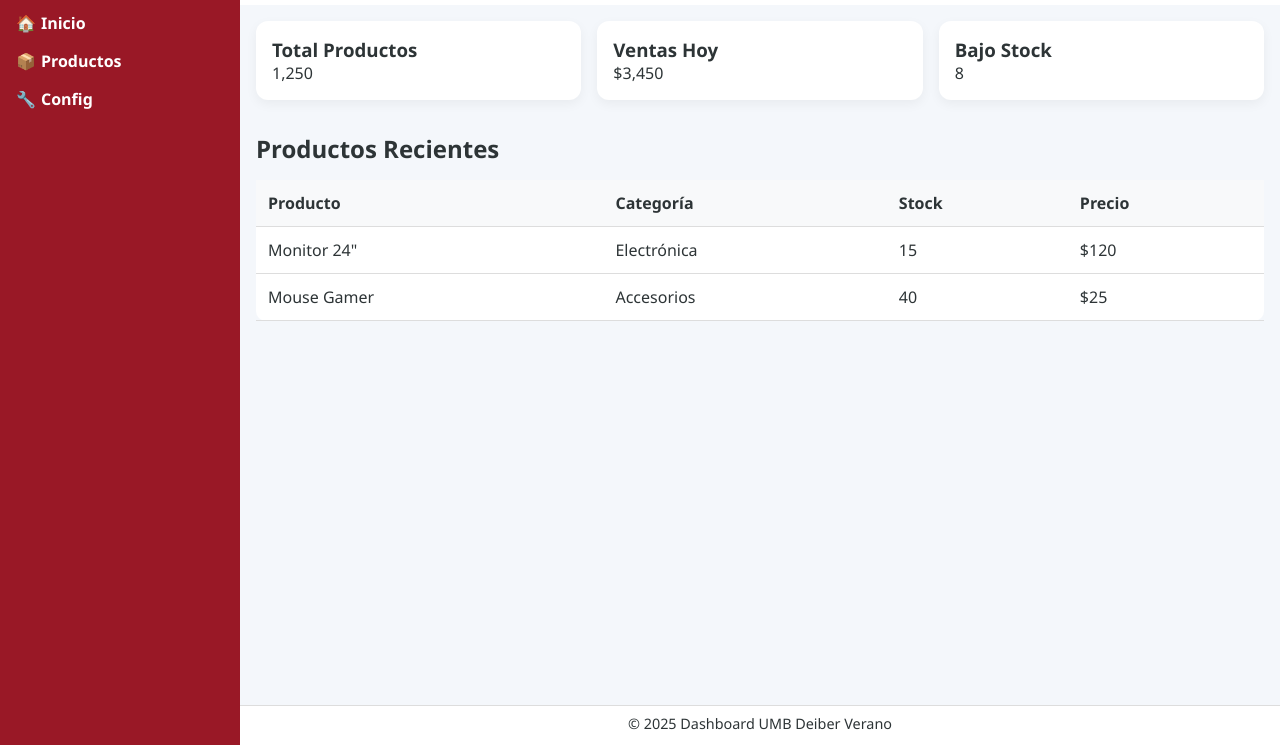
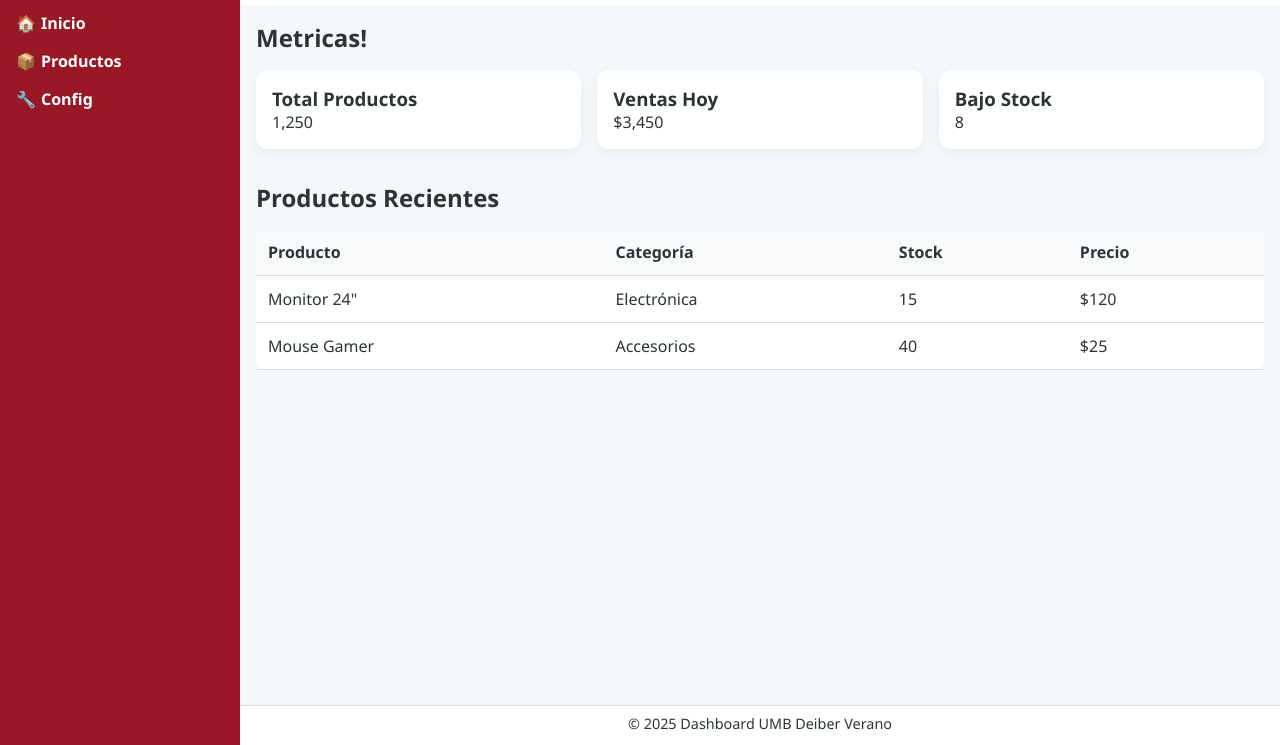
Before and after one commit to DeiverV/Web-Design-Activity-2-Dashboard, a plain HTML site: page index.html in a window 1280 px wide. Shown: the part 55-800 px from the top of the page. Drawn offline with Linux system fonts and the light colour scheme.

Commit message:
W3C fixes

```diff
--- a/index.html
+++ b/index.html
@@ -9,7 +9,7 @@
   <body>
     <div class="dashboard">
       <!-- Sidebar -->
-      <aside class="sidebar" role="navigation">
+      <aside class="sidebar">
         <div class="sidebar-header">
           <h2 class="menu-title">Menú UMB</h2>
           <button id="toggleSidebar" aria-label="Toggle menu">☰</button>
@@ -45,8 +45,10 @@
       </header>
 
       <!-- Main -->
-      <main class="main" role="main">
+      <main class="main">
         <section class="cards">
+          <h2>Metricas!</h2>
+          <div>
             <article class="card">
               <h3>Total Productos</h3>
               <p>1,250</p>
@@ -59,6 +61,7 @@
               <h3>Bajo Stock</h3>
               <p>8</p>
             </article>
+          </div>
         </section>
 
         <!-- Tabla -->
--- a/styles.css
+++ b/styles.css
@@ -132,7 +132,13 @@ body {
 }
 
 /* Cards */
-.cards {
+
+.cards h2 {
+  font-size: 1.5rem;
+  margin-bottom: 1rem;
+}
+
+.cards div {
   display: flex;
   gap: 1rem;
   margin-bottom: 2rem;
```
Also changed, not shown: 1 other file. Lines whose indentation alone changed are shown as unchanged.
